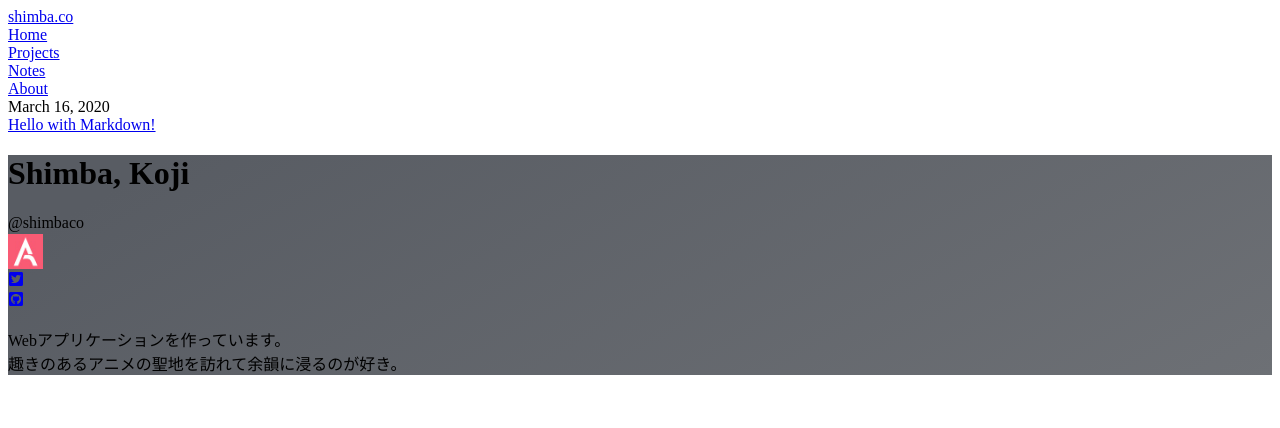
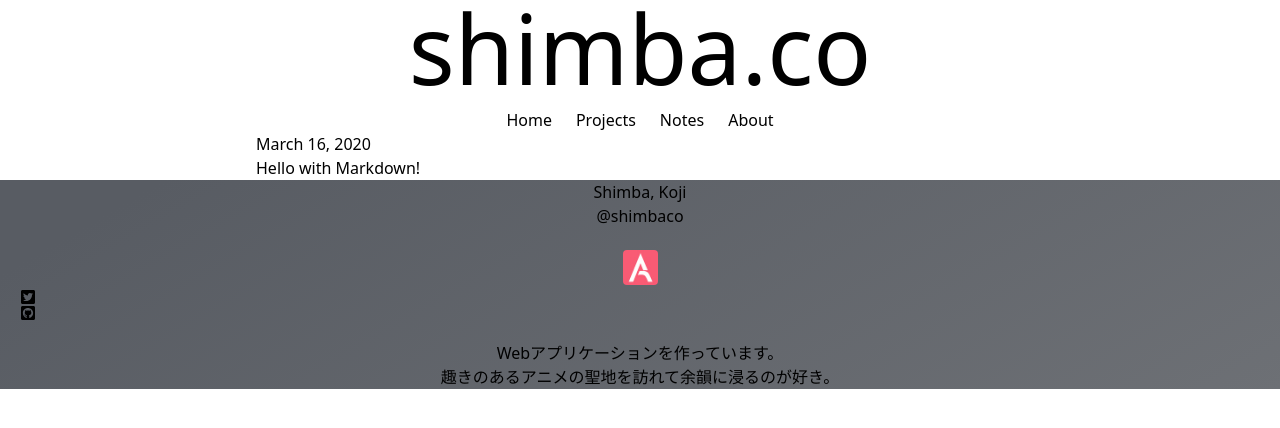
Before and after one commit to shimbaco/shimba.co, a Next.js app: page / in a window 1280 px wide. Shown: the top 428 px of the page. Built offline with nearby package versions, Linux system fonts and the light colour scheme.

Commit message:
Tailwind CSS 3

```diff
--- a/pages/_app.tsx
+++ b/pages/_app.tsx
@@ -1,7 +1,6 @@
 import { AppProps } from 'next/app'
 
 import '~styles/globals.scss'
-import 'tailwindcss/tailwind.css'
 
 function MyApp({ Component, pageProps }: AppProps) {
   return (
--- a/styles/globals.scss
+++ b/styles/globals.scss
@@ -1,3 +1,7 @@
+@tailwind base;
+@tailwind components;
+@tailwind utilities;
+
 *,
 *::before,
 *::after {
--- a/tailwind.config.js
+++ b/tailwind.config.js
@@ -1,6 +1,8 @@
 module.exports = {
-  purge: [],
-  darkMode: false, // or 'media' or 'class'
+  content: [
+    "./pages/**/*.{js,ts,jsx,tsx}",
+    "./components/**/*.{js,ts,jsx,tsx}",
+  ],
   theme: {
     extend: {},
   },
```
Also changed, not shown: package.json (+4 -4 lines), 1 other file (tests, documents, lock files or other folders).
